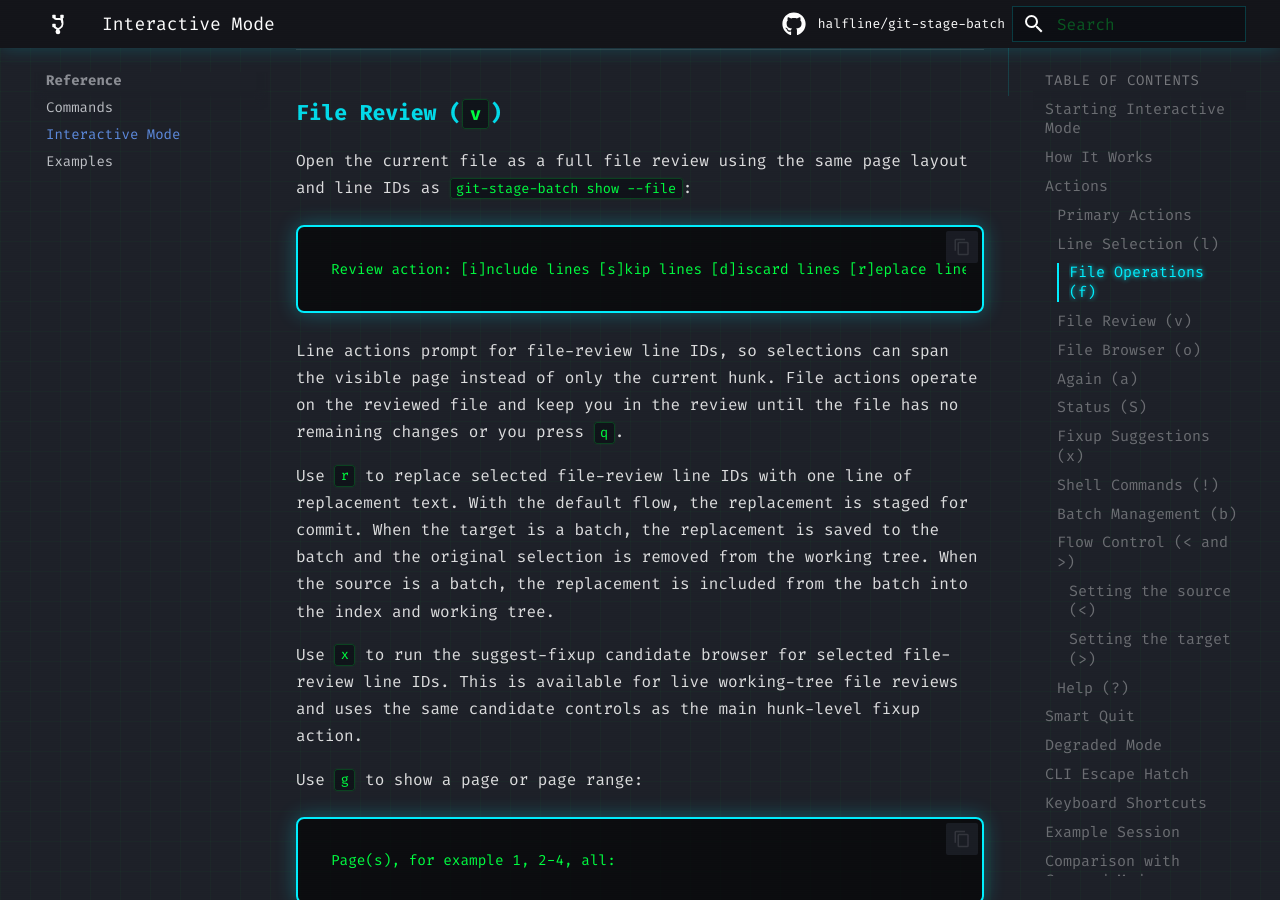
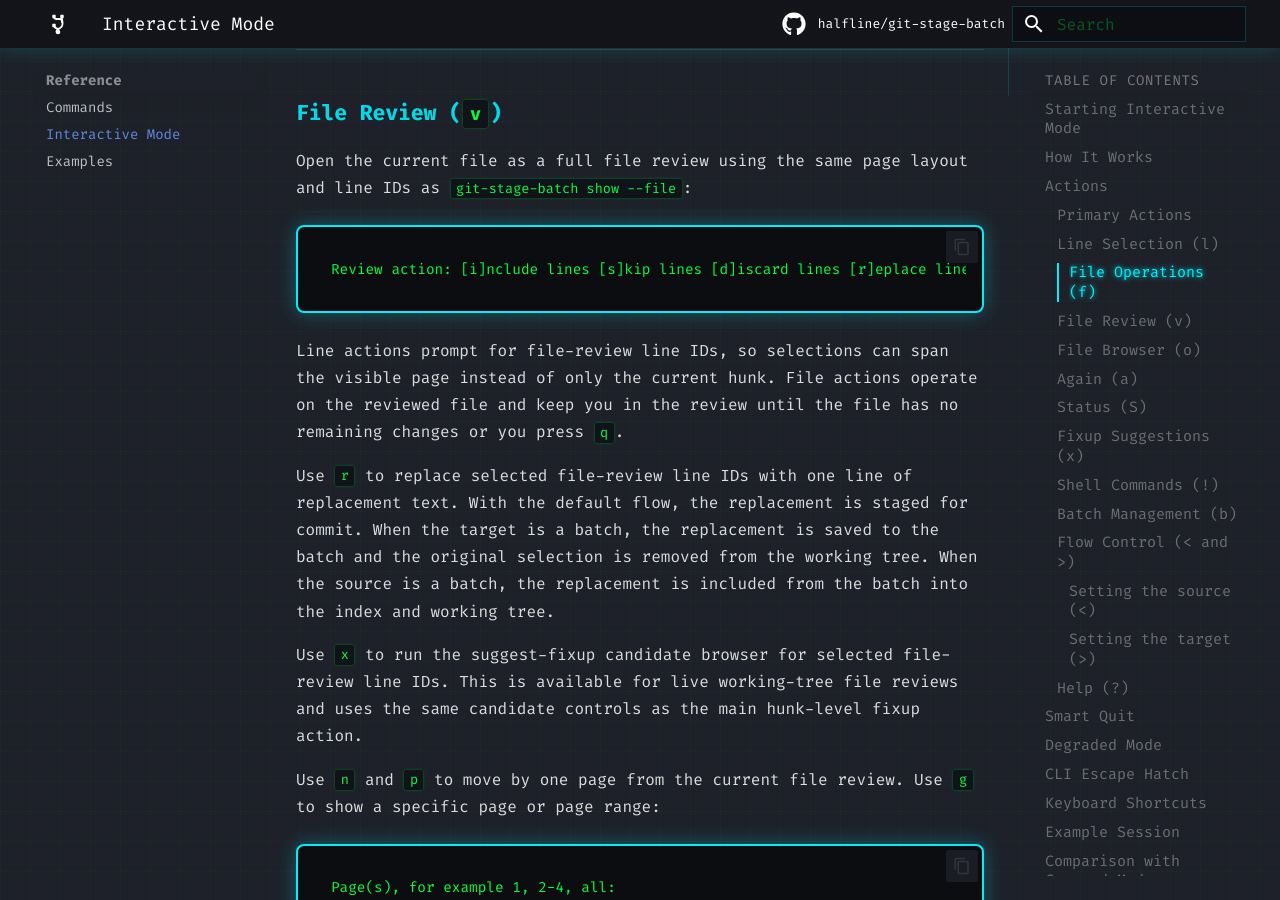
Before and after one commit to halfline/git-stage-batch, an MkDocs documentation site: the page built from docs/interactive.md, in a window 1280 px wide and 900 px high, scrolled down 3246 px. Built offline with MkDocs 1.6.1 and Material for MkDocs 9.7.7, drawn with Linux system fonts in a browser that asks for light colours; comment, search, counter and statistics services are not loaded.

Commit message:
docs: Document file review page stepping
The interactive guide documents file review, file choosing, replacement,
block actions, status, fixup, and batch sift.

Users can now move through a file review with direct next and previous
keys, but the guide still presents explicit page entry as the only page
navigation workflow.

This commit completes the page stepping slice by adding the next and
previous keys to the review prompt example and explaining how they relate
to explicit page selection.

The file-review documentation now matches the page navigation available
from the TUI.

````diff
--- a/docs/interactive.md
+++ b/docs/interactive.md
@@ -107,7 +107,7 @@ Open the current file as a full file review using the same page layout and
 line IDs as `git-stage-batch show --file`:
 
 ```
-Review action: [i]nclude lines [s]kip lines [d]iscard lines [r]eplace lines [I]include file [S]skip file [D]discard file [B]block [U]unblock [x]fixup lines [g]page [o]open [q]back [?]help
+Review action: [i]nclude lines [s]kip lines [d]iscard lines [r]eplace lines [I]include file [S]skip file [D]discard file [B]block [U]unblock [x]fixup lines [n]next [p]prev [g]page [o]open [q]back [?]help
 ```
 
 Line actions prompt for file-review line IDs, so selections can span the
@@ -125,7 +125,8 @@ Use `x` to run the suggest-fixup candidate browser for selected file-review
 line IDs. This is available for live working-tree file reviews and uses the
 same candidate controls as the main hunk-level fixup action.
 
-Use `g` to show a page or page range:
+Use `n` and `p` to move by one page from the current file review. Use `g` to
+show a specific page or page range:
 
 ```
 Page(s), for example 1, 2-4, all:
````
